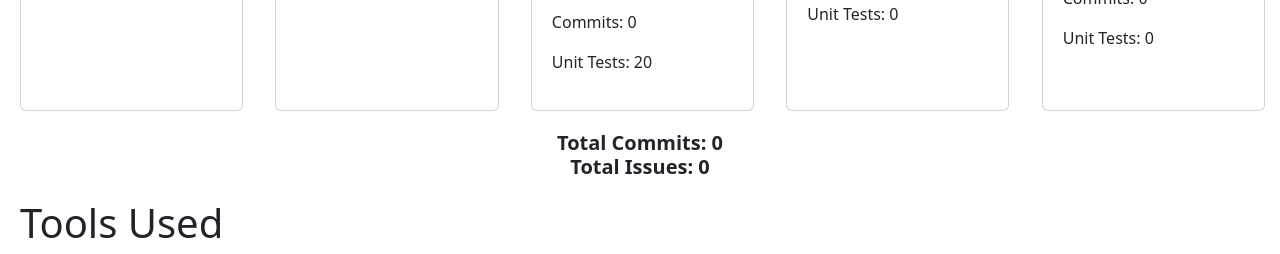
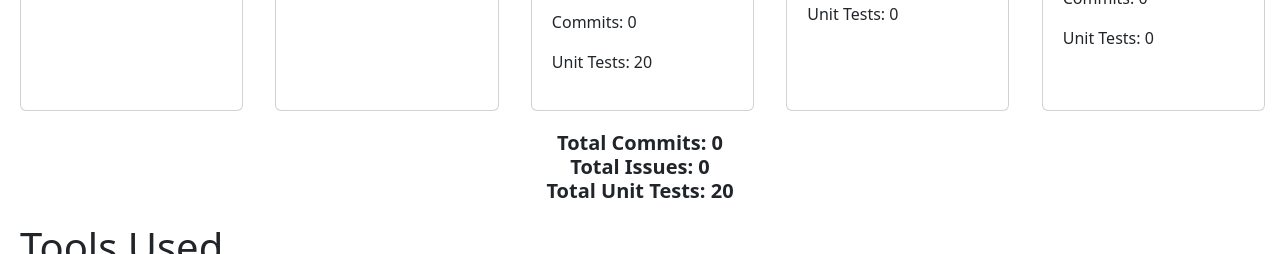
Before and after one commit to aaronjpark/hatttrick-website, a React (Create React App) app: page /about in a window 1280 px wide. Shown: the part 840-1094 px from the top of the page. Built offline with nearby package versions, Linux system fonts and the light colour scheme; no server answers.

Commit message:
add total unit tests

```diff
--- a/src/pages/About.js
+++ b/src/pages/About.js
@@ -7,6 +7,7 @@ import "../styles/about.css";
 function About() {
   const [totalCommits, setTotalCommits] = useState(0);
   const [totalIssues, setTotalIssues] = useState(0);
+  const [totalUnitTests, setTotalUnitTests] = useState(0);
   const [commitsFetched, setCommitsFetched] = useState(false);
   const [issuesFetched, setIssuesFetched] = useState(false);
 
@@ -103,7 +104,8 @@ function About() {
         <h5>
           <strong>
             Total Commits: {totalCommits} <br />
-            Total Issues: {totalIssues}
+            Total Issues: {totalIssues} <br />
+            Total Unit Tests: 20
           </strong>
         </h5>
       </center>
```
